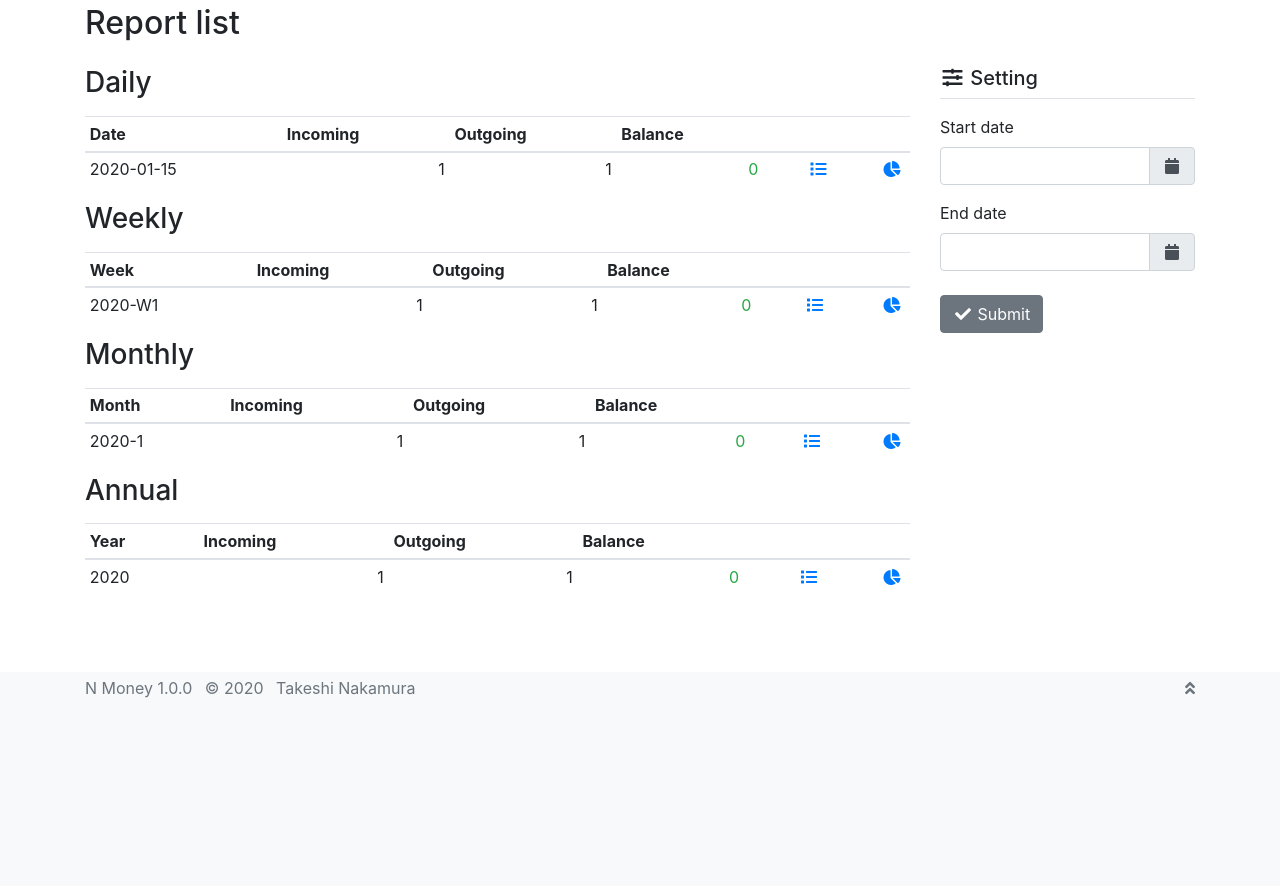
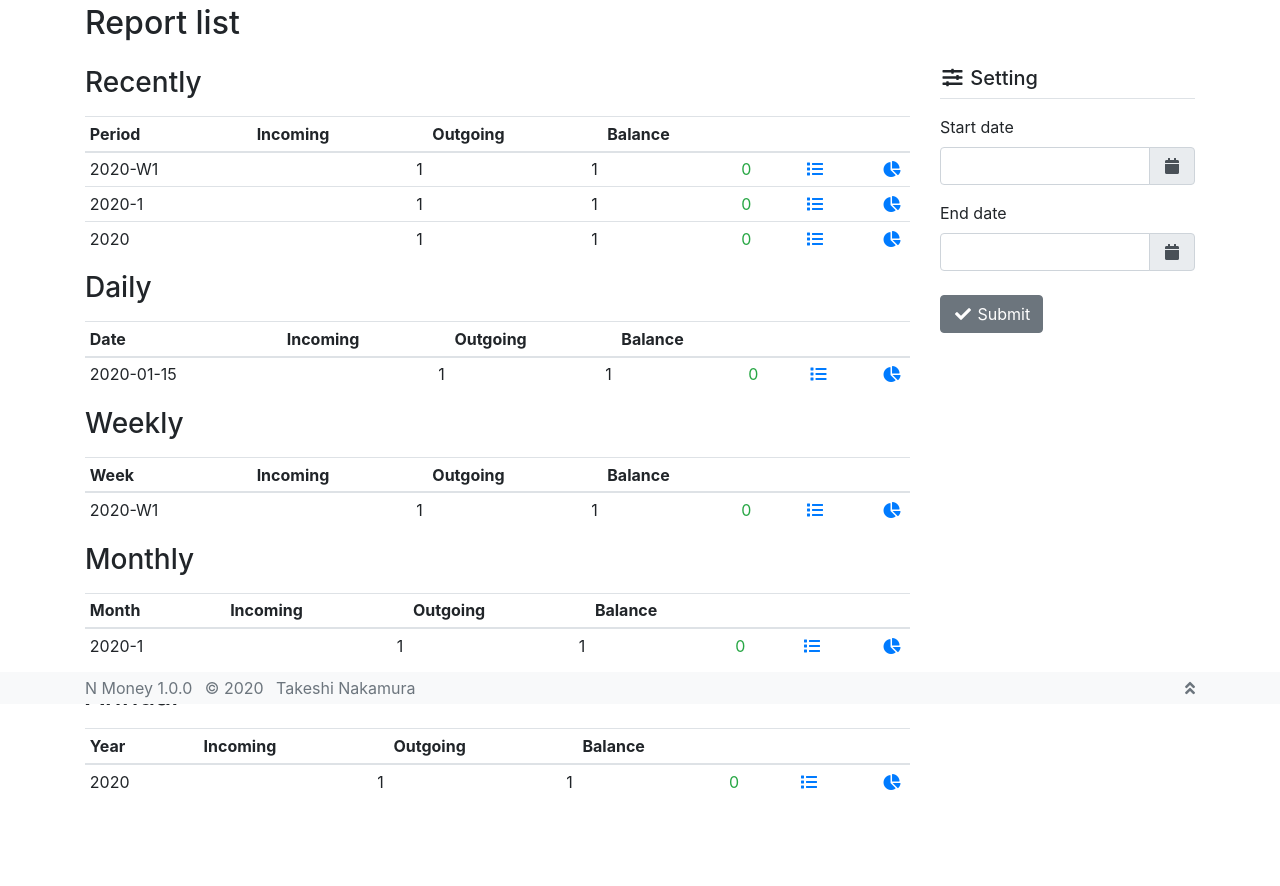
Before and after one commit to taqueci/nomoney, a Django app: page /money/reports/ in a window 1280 px wide. Shown: the part 96-982 px from the top of the page. Before the commit the page ends 794 px from the top, so only its background shows below. Run offline with Django 3.2, Linux system fonts and the light colour scheme; a user stored in the database is signed in; tables that the repository leaves empty hold one stand-in row (values such as "Sample post"); some libraries are stand-ins or nearby versions.

Commit message:
Add recent sets on chart index

```diff
--- a/money/templates/money/reports/index.html
+++ b/money/templates/money/reports/index.html
@@ -24,6 +24,95 @@
 {% endblock %}
 
 {% block content %}
+<h3 class="mb-3">{% trans 'Recently' %}</h3>
+
+<table class="table table-sm">
+  <thead>
+    <tr>
+      <th>{% trans 'Period' %}</th>
+      <th>{% trans 'Incoming' %}</th>
+      <th>{% trans 'Outgoing' %}</th>
+      <th>{% trans 'Balance' %}</th>
+      <th colspan="2"></th>
+    </tr>
+  </thead>
+  <tbody>
+    {% with x=weekly|first %}
+    <tr>
+      <td>{{ x.year }}-W{{ x.week }}</td>
+      <td align="right">{{ x.income|intcomma }}</td>
+      <td align="right">{{ x.expense|intcomma }}</td>
+      <td align="right">
+        {% if x.balance < 0 %}
+        <span class=" text-danger">
+          <i class="fas fa-exclamation-triangle"></i>
+          {{ x.balance|intcomma }}
+        </span>
+        {% else %}
+        <span class=" text-success">
+          {{ x.balance|intcomma }}
+        </span>
+        {% endif %}
+      </td>
+      <td class="px-2" align="right">
+        <span data-toggle="tooltip" data-title="{% trans 'More information' %}"><a href="{% url 'money:journals' %}?{% url_params_period year=x.year week=x.week %}"><i class="fas fa-list fa-fw"></i></a></span>
+      </td>
+      <td class="px-2" align="right">
+        <span data-toggle="tooltip" data-title="{% trans 'Show charts' %}"><a href="{% url 'money:report' 0 %}?{% url_params_period year=x.year week=x.week %}"><i class="fas fa-chart-pie fa-fw"></i></a></span>
+      </td>
+    </tr>
+    {% endwith %}
+    {% with x=monthly|first %}
+    <tr>
+      <td>{{ x.year }}-{{ x.month }}</td>
+      <td align="right">{{ x.income|intcomma }}</td>
+      <td align="right">{{ x.expense|intcomma }}</td>
+      <td align="right">
+        {% if x.balance < 0 %}
+        <span class=" text-danger">
+          <i class="fas fa-exclamation-triangle"></i>
+          {{ x.balance|intcomma }}
+        </span>
+        {% else %}
+        <span class=" text-success">
+          {{ x.balance|intcomma }}
+        </span>
+        {% endif %}
+      </td>
+      <td class="px-2" align="right">
+        <span data-toggle="tooltip" data-title="{% trans 'More information' %}"><a href="{% url 'money:journals' %}?{% url_params_period year=x.year month=x.month %}"><i class="fas fa-list fa-fw"></i></a></span>
+      </td>
+      <td class="px-2" align="right">
+        <span data-toggle="tooltip" data-title="{% trans 'Show charts' %}"><a href="{% url 'money:report' 0 %}?{% url_params_period year=x.year month=x.month %}"><i class="fas fa-chart-pie fa-fw"></i></a></span>
+      </td>
+    {% endwith %}
+    {% with x=annual|first %}
+    <tr>
+      <td>{{ x.year }}</td>
+      <td align="right">{{ x.income|intcomma }}</td>
+      <td align="right">{{ x.expense|intcomma }}</td>
+      <td align="right">
+        {% if x.balance < 0 %}
+        <span class=" text-danger">
+          <i class="fas fa-exclamation-triangle"></i>
+          {{ x.balance|intcomma }}
+        </span>
+        {% else %}
+        <span class=" text-success">
+          {{ x.balance|intcomma }}
+        </span>
+        {% endif %}
+      </td>
+      <td class="px-2" align="right">
+        <span data-toggle="tooltip" data-title="{% trans 'More information' %}"><a href="{% url 'money:journals' %}?{% url_params_period year=x.year %}"><i class="fas fa-list fa-fw"></i></a></span>
+      </td>
+      <td class="px-2" align="right">
+        <span data-toggle="tooltip" data-title="{% trans 'Show charts' %}"><a href="{% url 'money:report' 0 %}?{% url_params_period year=x.year %}"><i class="fas fa-chart-pie fa-fw"></i></a></span>
+      </td>
+    {% endwith %}
+  </tbody>
+</table>
+
 <h3 class="mb-3">{% trans 'Daily' %}</h3>
 
 <table class="table table-sm">
```
Also changed, not shown: money/locale/ja/LC_MESSAGES/django.po.
